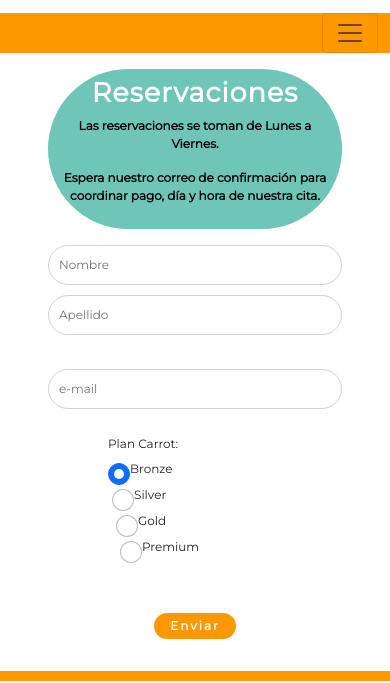
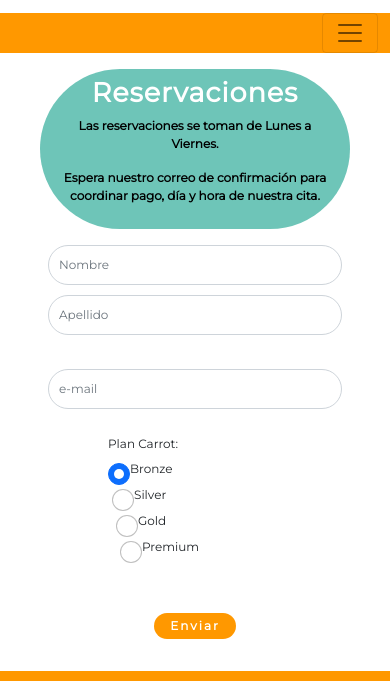
Before and after one commit to GisselleLaPorta/mi_repositorio, a website: page reservacion.html in a window 390 px wide. Shown: the part 113-796 px from the top of the page. Drawn offline with nearby package versions, Linux system fonts and the light colour scheme.

Commit message:
cambios en sección reservación

```diff
--- a/sass/partials/utilities/_medias.scss
+++ b/sass/partials/utilities/_medias.scss
@@ -387,8 +387,10 @@
     }
 
     .reservacion{
-        padding-right: 10px;
-        padding-left: 10px;
+        padding-right: 20px;
+        padding-left: 20px;
+        margin-right: 40px !important;
+        margin-left: 40px !important;
         h1{
             font-size: $size-titulo - 8px;
         }
@@ -951,6 +953,10 @@
     }
 
     .reservacion{
+        padding-right: 20px;
+        padding-left: 20px;
+        margin-right: 40px !important;
+        margin-left: 40px !important;
         h1{
             font-size: $size-titulo - 8px;
         }
```
Also changed, not shown: sass/main.css.
